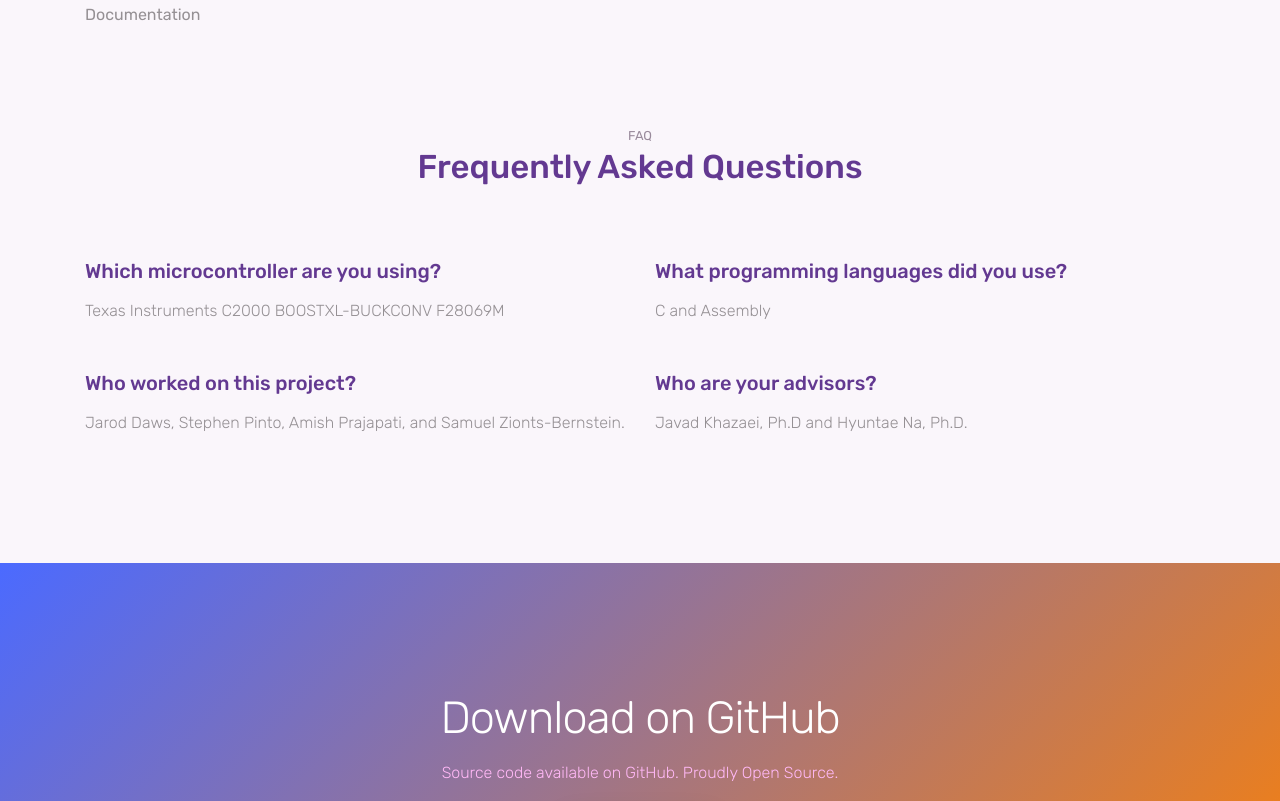
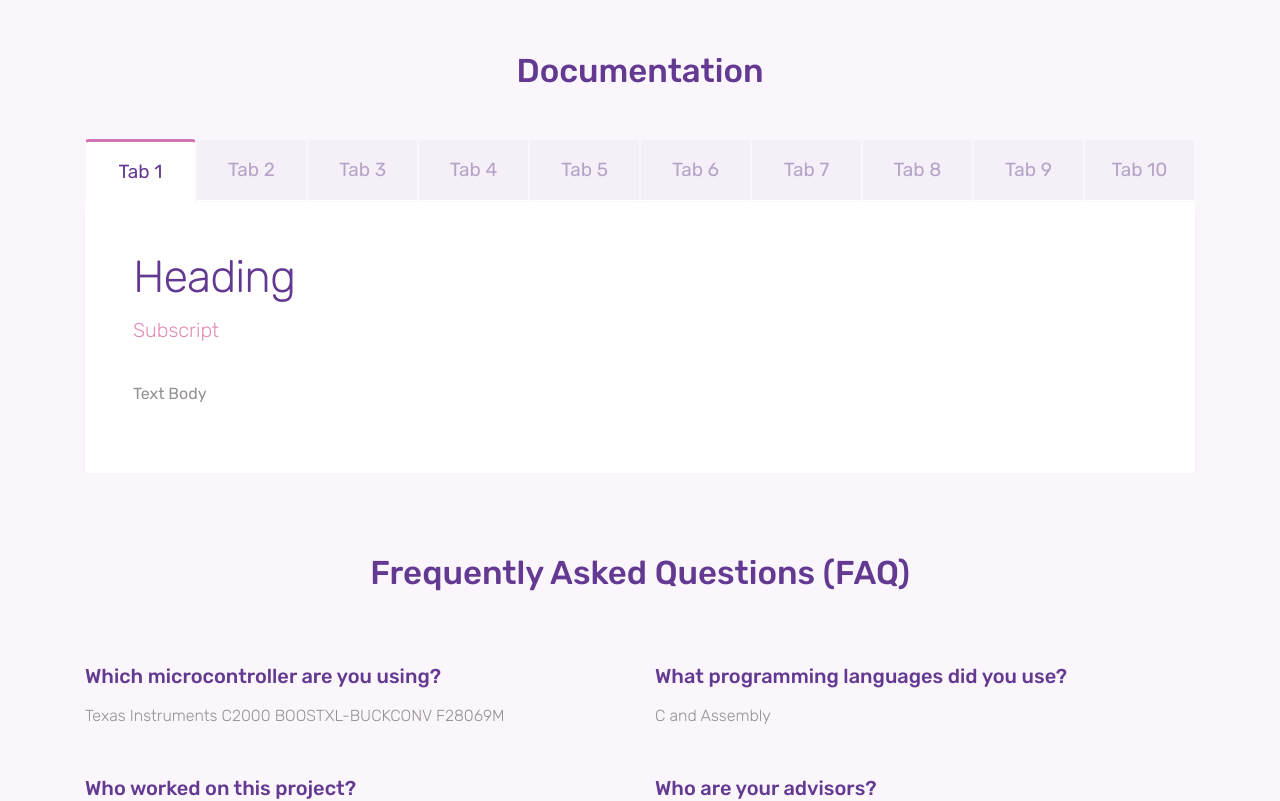
Before and after one commit to amishpr/Masonic-Village-Battery-Storage, a plain HTML site: page Website/index.html in a window 1280 px wide. Shown: the part 1920-2721 px from the top of the page. Drawn offline with Linux system fonts and the light colour scheme.

Commit message:
Added basic documentation section and reformatted code

```diff
--- a/Website/index.html
+++ b/Website/index.html
@@ -26,9 +26,7 @@
 </head>
 
 <body data-spy="scroll" data-target="#navbar" data-offset="30">
-
-    <!-- Nav Menu -->
-
+<!-- NAV BAR -->
 <div class="nav-menu fixed-top">
     <div class="container">
         <div class="row">
@@ -36,15 +34,20 @@
                 <nav class="navbar navbar-dark navbar-expand-lg">
                     <a class="navbar-brand" href="index.html">
                         <p id="logo" class="m-1">Masonic Village Battery Storage Project</p>
-                        </a> <button class="navbar-toggler" type="button" data-toggle="collapse" data-target="#navbar" aria-controls="navbar" aria-expanded="false" aria-label="Toggle navigation"> <span class="navbar-toggler-icon"></span> </button>
+                    </a>
+                    <button class="navbar-toggler" type="button" data-toggle="collapse" data-target="#navbar"
+                            aria-controls="navbar" aria-expanded="false" aria-label="Toggle navigation"><span
+                            class="navbar-toggler-icon"></span></button>
                     <div class="collapse navbar-collapse" id="navbar">
                         <ul class="navbar-nav ml-auto">
-                                <li class="nav-item"> <a class="nav-link active" href="#home">HOME <span class="sr-only">(current)</span></a> </li>
-                                <li class="nav-item"> <a class="nav-link" href="#features">FEATURES</a> </li>
-                                <li class="nav-item"> <a class="nav-link" href="#demo">DEMO</a> </li>
-                                <li class="nav-item"> <a class="nav-link" href="#documentation">DOCS</a> </li>
-                                <li class="nav-item"> <a class="nav-link" href="#contact">CONTACT</a> </li>
-                                <li class="nav-item"><a href="#download" class="btn btn-outline-light my-3 my-sm-0 ml-lg-3">Download</a></li>
+                            <li class="nav-item"><a class="nav-link active" href="#home">HOME <span class="sr-only">(current)</span></a>
+                            </li>
+                            <li class="nav-item"><a class="nav-link" href="#features">FEATURES</a></li>
+                            <li class="nav-item"><a class="nav-link" href="#demo">DEMO</a></li>
+                            <li class="nav-item"><a class="nav-link" href="#documentation">DOCS</a></li>
+                            <li class="nav-item"><a class="nav-link" href="#contact">CONTACT</a></li>
+                            <li class="nav-item"><a href="#download" class="btn btn-outline-light my-3 my-sm-0 ml-lg-3">Download</a>
+                            </li>
                         </ul>
                     </div>
                 </nav>
@@ -58,9 +61,11 @@
         <h1>Masonic Village Battery Storage Project</h1>
         <p class="tagline">A real-time operating system that regulates the conversion of solar energy to AC energy.</p>
     </div>
-        <div class="img-holder mt-3"><img src="images/sun-solar-panel-logo.png" alt="phone" class="img-fluid" id="main-image"></div>
+    <div class="img-holder mt-3"><img src="images/sun-solar-panel-logo.png" alt="phone" class="img-fluid"
+                                      id="main-image"></div>
 </header>
 
+<!-- FEATURES -->
 <div class="section light-bg" id="features">
     <div class="container">
         <div class="section-title">
@@ -107,52 +112,172 @@
     </div>
 
     <!--TODO-->
+    <!-- DEMO -->
     <div class="section light-bg" id="demo">
         <div class="container">
-                <p>Insert YouTube Video Here</p>
+            <div class="section-title">
+                <h3>Demo</h3>
+            </div>
             <div class="embed-responsive embed-responsive-16by9">
-                    <iframe class="embed-responsive-item" src="https://www.youtube.com/embed/zpOULjyy-n8?rel=0" allowfullscreen></iframe>
+                <iframe class="embed-responsive-item" src="https://www.youtube.com/embed/zpOULjyy-n8?rel=0"
+                        allowfullscreen></iframe>
             </div>
         </div>
     </div>
 
     <!--TODO-->
+    <!-- DOCUMENTATION -->
     <div class="section light-bg" id="documentation">
         <div class="container">
-                <p>Documentation</p>
+            <div class="section-title">
+                <h3>Documentation</h3>
+            </div>
+
+            <ul class="nav nav-tabs nav-justified" role="tablist">
+                <li class="nav-item">
+                    <a class="nav-link active" data-toggle="tab" href="#tab1">Tab 1</a>
+                </li>
+                <li class="nav-item">
+                    <a class="nav-link" data-toggle="tab" href="#tab2">Tab 2</a>
+                </li>
+                <li class="nav-item">
+                    <a class="nav-link" data-toggle="tab" href="#tab3">Tab 3</a>
+                </li>
+                <li class="nav-item">
+                    <a class="nav-link" data-toggle="tab" href="#tab4">Tab 4</a>
+                </li>
+                <li class="nav-item">
+                    <a class="nav-link" data-toggle="tab" href="#tab5">Tab 5</a>
+                </li>
+                <li class="nav-item">
+                    <a class="nav-link" data-toggle="tab" href="#tab6">Tab 6</a>
+                </li>
+                <li class="nav-item">
+                    <a class="nav-link" data-toggle="tab" href="#tab7">Tab 7</a>
+                </li>
+                <li class="nav-item">
+                    <a class="nav-link" data-toggle="tab" href="#tab8">Tab 8</a>
+                </li>
+                <li class="nav-item">
+                    <a class="nav-link" data-toggle="tab" href="#tab9">Tab 9</a>
+                </li>
+                <li class="nav-item">
+                    <a class="nav-link" data-toggle="tab" href="#tab10">Tab 10</a>
+                </li>
+            </ul>
+            <div class="tab-content">
+                <div class="tab-pane fade show active" id="tab1">
+                    <div class="d-flex flex-column flex-lg-row">
+                        <div>
+                            <h2>Heading</h2>
+                            <p class="lead"> Subscript </p>
+                            <p>Text Body</p>
+                        </div>
+                    </div>
+                </div>
+                <div class="tab-pane fade" id="tab2">
+                    <div class="d-flex flex-column flex-lg-row">
+                        <div>
+                            <h2>Heading</h2>
+                            <p class="lead"> Subscript </p>
+                            <p>Text Body</p>
+                        </div>
+                    </div>
+                </div>
+                <div class="tab-pane fade" id="tab3">
+                    <div class="d-flex flex-column flex-lg-row">
+                        <div>
+                            <h2>Heading</h2>
+                            <p class="lead"> Subscript </p>
+                            <p>Text Body</p>
+                        </div>
+                    </div>
+                </div>
+                <div class="tab-pane fade" id="tab4">
+                    <div class="d-flex flex-column flex-lg-row">
+                        <div class="d-flex flex-column flex-lg-row">
+                            <div>
+                                <h2>Heading</h2>
+                                <p class="lead"> Subscript </p>
+                                <p>Text Body</p>
+                            </div>
+                        </div>
+                    </div>
+                </div>
+                <div class="tab-pane fade" id="tab5">
+                    <div class="d-flex flex-column flex-lg-row">
+                        <div class="d-flex flex-column flex-lg-row">
+                            <div>
+                                <h2>Heading</h2>
+                                <p class="lead"> Subscript </p>
+                                <p>Text Body</p>
+                            </div>
+                        </div>
+                    </div>
+                </div>
+                <div class="tab-pane fade" id="tab6">
+                    <div class="d-flex flex-column flex-lg-row">
+                        <div class="d-flex flex-column flex-lg-row">
+                            <div>
+                                <h2>Heading</h2>
+                                <p class="lead"> Subscript </p>
+                                <p>Text Body</p>
+                            </div>
+                        </div>
+                    </div>
+                </div>
+                <div class="tab-pane fade" id="tab7">
+                    <div class="d-flex flex-column flex-lg-row">
+                        <div class="d-flex flex-column flex-lg-row">
+                            <div>
+                                <h2>Heading</h2>
+                                <p class="lead"> Subscript </p>
+                                <p>Text Body</p>
+                            </div>
+                        </div>
+                    </div>
+                </div>
+                <div class="tab-pane fade" id="tab8">
+                    <div class="d-flex flex-column flex-lg-row">
+                        <div class="d-flex flex-column flex-lg-row">
+                            <div>
+                                <h2>Heading</h2>
+                                <p class="lead"> Subscript </p>
+                                <p>Text Body</p>
+                            </div>
+                        </div>
+                    </div>
+                </div>
+                <div class="tab-pane fade" id="tab9">
+                    <div class="d-flex flex-column flex-lg-row">
+                        <div class="d-flex flex-column flex-lg-row">
+                            <div>
+                                <h2>Heading</h2>
+                                <p class="lead"> Subscript </p>
+                                <p>Text Body</p>
+                            </div>
+                        </div>
+                    </div>
+                </div>
+                <div class="tab-pane fade" id="tab10">
+                    <div class="d-flex flex-column flex-lg-row">
+                        <div class="d-flex flex-column flex-lg-row">
+                            <div>
+                                <h2>Heading</h2>
+                                <p class="lead"> Subscript </p>
+                                <p>Text Body</p>
+                            </div>
+                        </div>
+                    </div>
+                </div>
             </div>
         </div>
 
-
-
-        <!--TODO-->
-     <!--Full Feature Description-->
-    <!--</div>-->
-    <!--&lt;!&ndash; // end .section &ndash;&gt;-->
-    <!--<div class="section">-->
-
-        <!--<div class="container">-->
-            <!--<div class="row">-->
-                <!--<div class="col-lg-6 offset-lg-6">-->
-                    <!--<div class="box-icon"><span class="ti-mobile gradient-fill ti-3x"></span></div>-->
-                    <!--<h2>Discover our App</h2>-->
-                    <!--<p class="mb-4">Lorem ipsum dolor sit amet consectetur, adipisicing elit. Obcaecati vel exercitationem eveniet vero maxime ratione </p>-->
-                    <!--<a href="#" class="btn btn-primary">Read more</a>-->
-                <!--</div>-->
-            <!--</div>-->
-            <!--<div class="perspective-phone">-->
-                <!--<img src="images/perspective.png" alt="perspective phone" class="img-fluid">-->
-            <!--</div>-->
-        <!--</div>-->
-
-    <!--</div>-->
-    <!--&lt;!&ndash; // end .section &ndash;&gt;-->
-
-    <div class="section pt-0">
+        <!-- FAQ -->
+        <div class="section light-bg">
             <div class="container">
                 <div class="section-title">
-                <small>FAQ</small>
-                <h3>Frequently Asked Questions</h3>
+                    <h3>Frequently Asked Questions (FAQ)</h3>
                 </div>
 
                 <div class="row pt-4">
@@ -160,7 +285,8 @@
                         <h4 class="mb-3">Which microcontroller are you using? </h4>
                         <p class="light-font mb-5"> Texas Instruments C2000 BOOSTXL-BUCKCONV F28069M</p>
                         <h4 class="mb-3">Who worked on this project?</h4>
-                    <p class="light-font mb-5"> Jarod Daws, Stephen Pinto, Amish Prajapati, and Samuel Zionts-Bernstein. </p>
+                        <p class="light-font mb-5"> Jarod Daws, Stephen Pinto, Amish Prajapati, and Samuel
+                            Zionts-Bernstein. </p>
 
                     </div>
                     <div class="col-md-6">
@@ -174,8 +300,8 @@
             </div>
 
         </div>
-    <!-- // end .section -->
 
+        <!-- DOWNLOAD -->
         <div class="section bg-gradient" id="download">
             <div class="container">
                 <div class="call-to-action">
@@ -183,19 +309,20 @@
                     <h2>Download on GitHub</h2>
                     <p class="tagline">Source code available on GitHub. Proudly Open Source.</p>
                     <div class="my-4">
-                    <a href="https://github.com/k-chromatic/Masonic-Village-Battery-Storage" class="btn btn-light"><img src="images/GitHub-Mark-32px.png" alt="icon">GitHub</a>
+                        <a href="https://github.com/k-chromatic/Masonic-Village-Battery-Storage"
+                           class="btn btn-light"><img src="images/GitHub-Mark-32px.png" alt="icon">GitHub</a>
+                    </div>
                 </div>
             </div>
         </div>
 
-    </div>
-    <!-- // end .section -->
-
+        <!-- CONTACT -->
         <div class="light-bg py-5" id="contact">
             <div class="container">
                 <div class="row">
                     <div class="col-lg-6 text-center text-lg-left">
-                    <p class="mb-2"> <span class="ti-location-pin mr-2"></span> 777 W Harrisburg Pike, Middletown, PA 17057, USA </p>
+                        <p class="mb-2"><span class="ti-location-pin mr-2"></span> 777 W Harrisburg Pike, Middletown, PA
+                            17057, USA </p>
                         <div class=" d-block d-sm-inline-block">
                             <p class="mb-2">
                                 <span class="ti-email mr-2"></span> <a class="mr-4" href="mailto:amish@psu.edu">amish@psu.edu</a>
@@ -209,13 +336,12 @@
 
                     </div>
                 </div>
-
             </div>
-
         </div>
-    <!-- // end .section -->
         <footer class="my-5 text-center">
-        <p class="mb-2"><small>COPYRIGHT © 2019. ALL RIGHTS RESERVED BY TURING COMPETE. </small></p>
+            <p class="mb-2">
+                <small>COPYRIGHT © 2019. ALL RIGHTS RESERVED BY TURING COMPETE.</small>
+            </p>
             <small>
                 <a href="#" class="m-2">PRESS</a>
                 <a href="#" class="m-2">TERMS</a>
@@ -230,7 +356,5 @@
         <script src="js/owl.carousel.min.js"></script>
         <!-- Custom JS -->
         <script src="js/script.js"></script>
-
 </body>
-
 </html>
```
Lines whose indentation alone changed are shown as unchanged.
